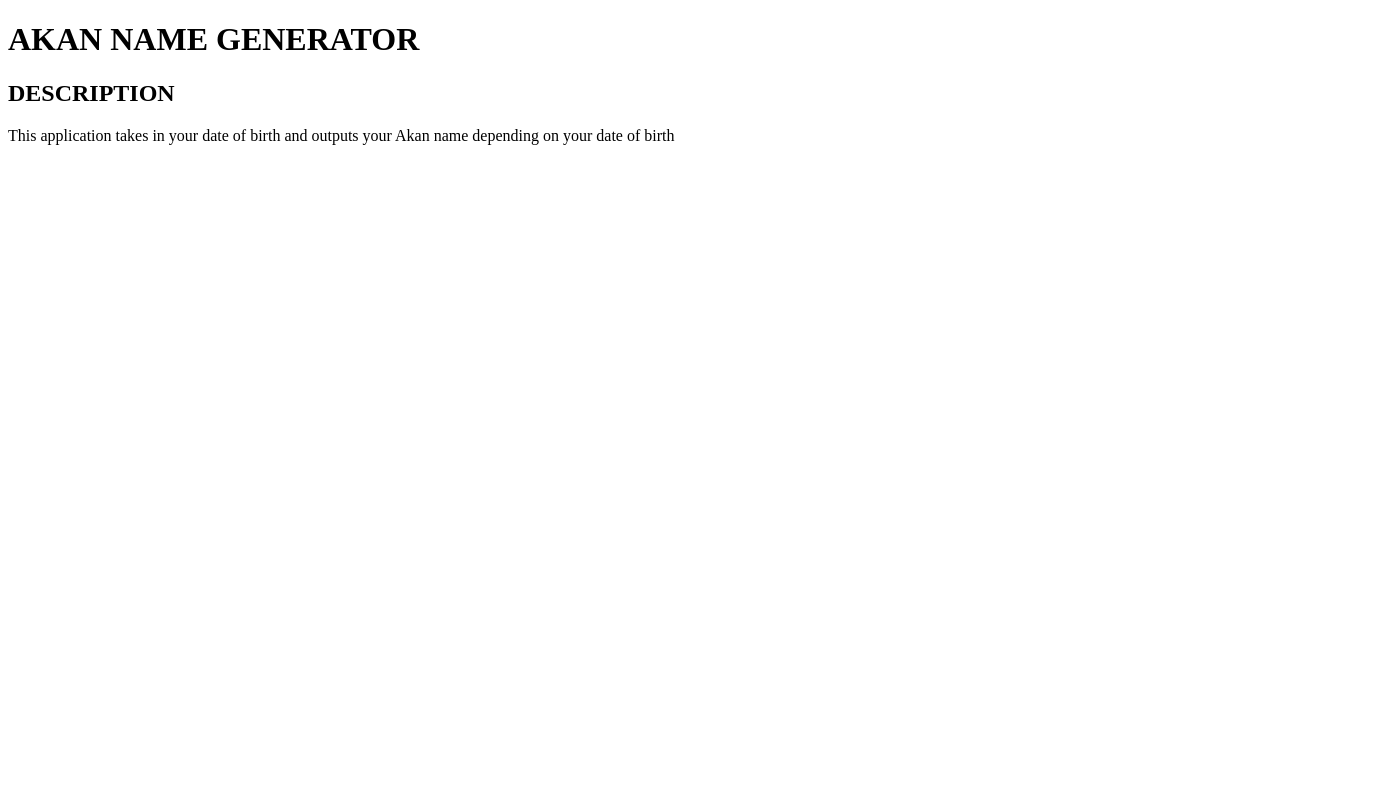
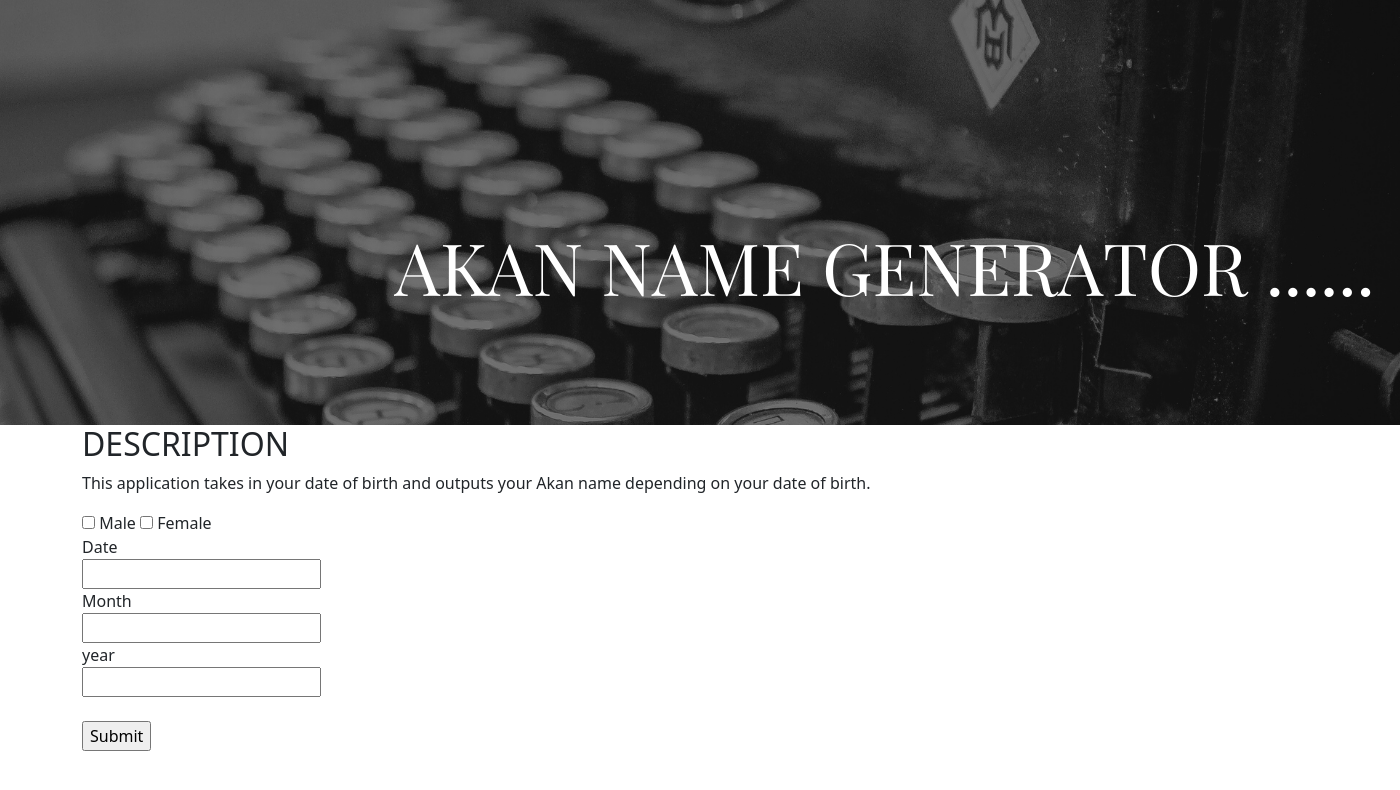
Before and after one commit to Irene-Mukii/wk2-akan-names, a plain HTML site: page index.html in a window 1280 px wide. Shown: the whole page, 1400 px wide, since content can reach past the window. Drawn offline with Linux system fonts and the light colour scheme.

Commit message:
Adds an input form to the landing page

```diff
--- a/index.html
+++ b/index.html
@@ -3,13 +3,33 @@
 <head>
   <meta charset="UTF-8">
   <meta name="viewport" content="width=device-width, initial-scale=1.0">
+  <link rel="stylesheet" href="./css/bootstrap.css">
   <link rel="stylesheet" href="./css/styles.css">
   <title>AKAN NAME GENERATOR</title>
 </head>
+  <img src="./images/Vintage Typewriter LinkedIn Banner.png" alt="Akan name generator body">
 <body>
-  <h1>AKAN NAME GENERATOR</h1>
+  <div class="container">
   <h2>DESCRIPTION</h2>
-  <p>This application takes in your date of birth and outputs your Akan name depending on your date of birth</p>
+  <p>This application takes in your date of birth and outputs your Akan name depending on your date of birth.</p>
+  <form action="">
+    <input type="checkbox" name="gender" id="male">
+    <label for="male">Male</label>
+    <input type="checkbox" name="gender" id="female">
+    <label for="female">Female</label>
+    <br>
+    <label for="date">Date</label> <br>
+    <input type="text" id="date" name="date">
+    <br>
+    <label for="month">Month</label> <br>
+    <input type="text" id="month" name="month">
+    <br>
+    <label for="year">year</label> <br>
+    <input type="text" id="year" name="year">
+    <br> <br>
+    <input type="submit" value="Submit">
+  </form>
+  </div>
   <script src="/js/scripts.js"></script>
 </body>
 </html>
```
